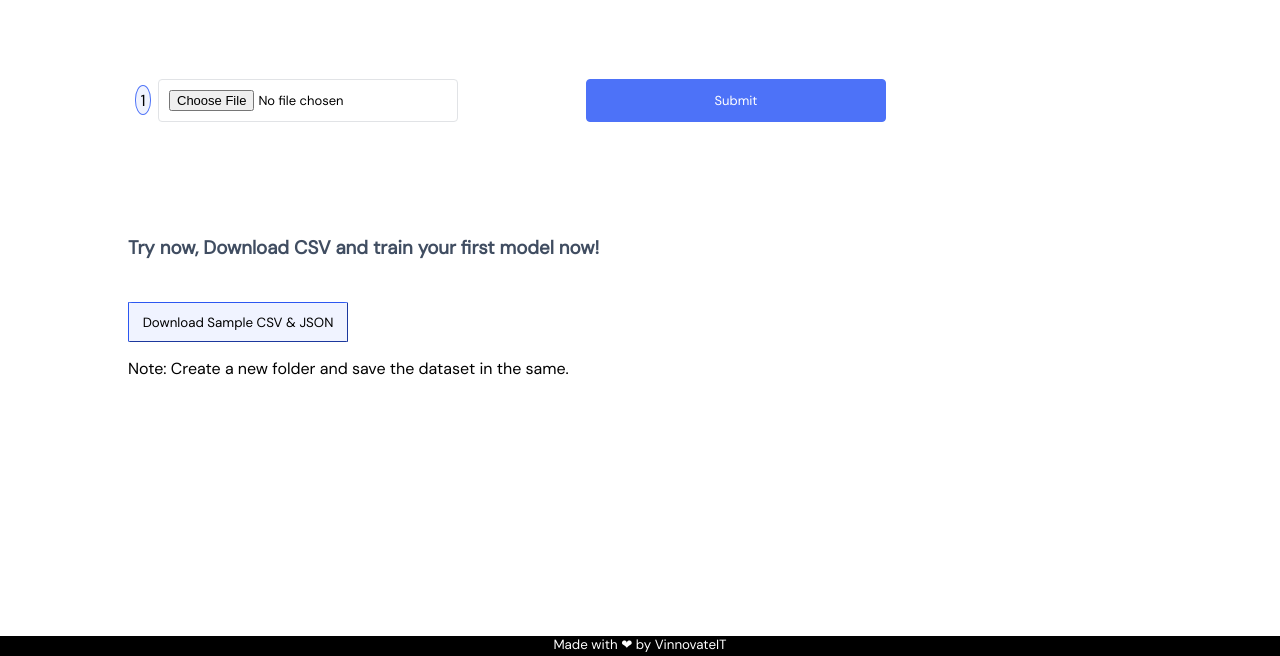
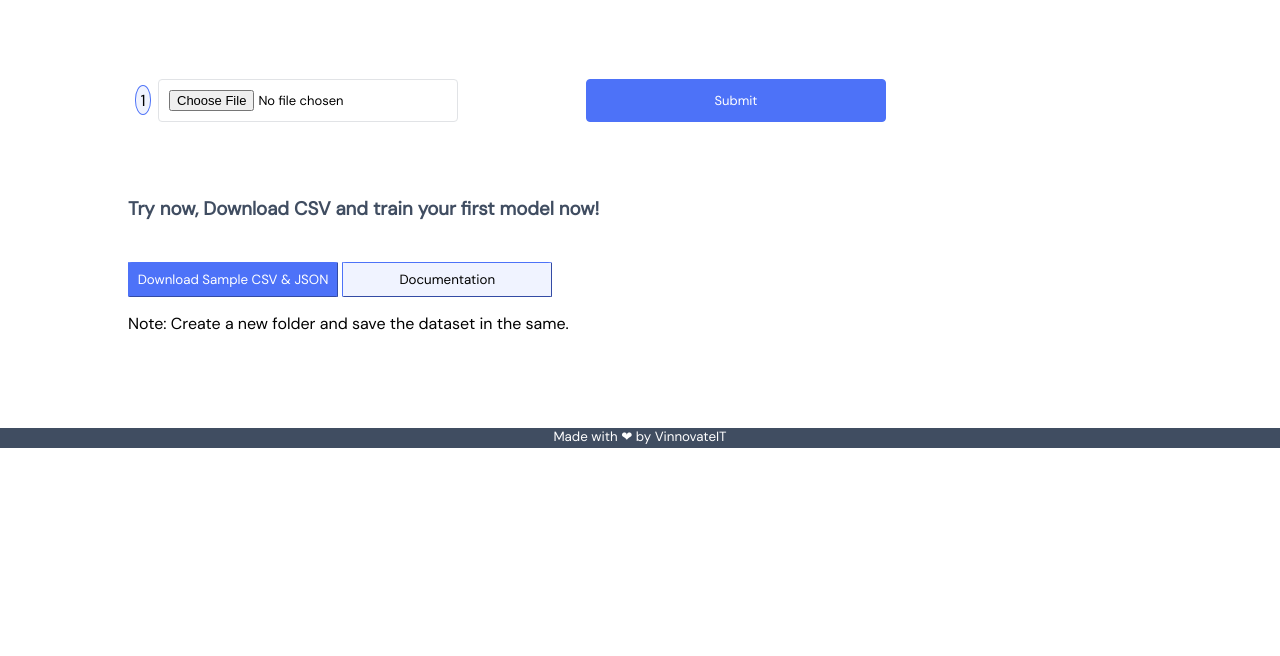
Before and after one commit to AviralJ58/ml-assistant, a Flask app: page / in a window 1280 px wide. Shown: the part 391-1047 px from the top of the page. After the commit the page ends 839 px from the top, so only its background shows below. Run offline with Flask 2, Linux system fonts and the light colour scheme.

Commit message:
Added documentation

```diff
--- a/static/css/style.css
+++ b/static/css/style.css
@@ -80,10 +80,6 @@ h1,h2,h3,h4,h5,h6{
 	display: flex;
 }
 
-.submit:hover{
-	background-color: #4e73f8f3;
-}
-
 .down{
 	background-color: #4E73F815;
 	color:#000000;
@@ -94,18 +90,34 @@ h1,h2,h3,h4,h5,h6{
 	border-radius: 8%;
 	border-width: 1px;
 }
-.downc{
+
+.documentation{
 	background-color: #4E73F815;
 	color:#000000;
 	margin-block-start: 2%;
-	width:220px;
-	height: 40px;
-	border-color: #2c57f1;
+	width:210px;
+	height: 35px;
+	border-color: #4D72F8;
 	border-radius: 2%;
 	border-width: 1px;
 }
 
-.down:hover{
+.sample{
+	background-color: #4D72F8;
+	color:#ffffff;
+	margin-block-start: 2%;
+	border-color: #4D72F8;
+	height: 35px;
+	width:210px;
+	border-radius: 2%;
+	border-width: 1px;
+}
+
+.submit:hover, .sample:hover{
+	background-color: #4e73f8f3;
+}
+
+.down:hover,.documentation:hover{
 	border-color: #000000;
 }
 
@@ -143,10 +155,10 @@ h1,h2,h3,h4,h5,h6{
 }
 
 .header{
-text-align: left;
-vertical-align: middle;
-margin:100;
-padding: 0;
+	text-align: left;
+	vertical-align: middle;
+	margin:100;
+	padding: 0;
 }
 
 .heading{
@@ -155,8 +167,6 @@ padding: 0;
 	font-size: 34px;
 	color: #4D72F8;
 	position: relative;
-
-
 }
 
 .heading:before{
@@ -167,15 +177,11 @@ padding: 0;
 .footer{
 	height:20px;
     width: 100%;
-    background-color: #000000;
+    background-color: #404D61;
     text-align: center;
 	color: #ffffff;
 	font-size: smaller;
   }
-
-#index_footer{
-	margin-block-start: 13.8%;
-}
 
 @media screen and (max-width:510px)
 {
--- a/templates/index.html
+++ b/templates/index.html
@@ -55,19 +55,16 @@
 
      <!--Make a try now button which loads a csv-->
      <div class="container">
-        <br>
         <h3>Try now, Download CSV and train your first model now!</h3>
-        <a href="/return-csv-json/" download><button class='downc'>Download Sample CSV & JSON</button></a>
+        <a href="/return-csv-json/" download><button class='sample'>Download Sample CSV & JSON</button></a>
+        <a href=https://github.com/AviralJ58/automatic-ml-rendering/blob/main/README.md><button class='documentation'>Documentation</button></a>
         <br>
         <p>Note: Create a new folder and save the dataset in the same.</p>
     </div>
 
-
-
-
-
     <footer class="footer" id="index_footer">
         <p>Made with &#10084; by <a href="https://vinnovateit.com/">VinnovateIT</a></p>
     </footer>
+
 </body>
 </html>
--- a/templates/model.html
+++ b/templates/model.html
@@ -103,6 +103,7 @@
         <a href="/return-api/" download><button class='down'>Download API</button></a>
         <br>
         <p>Note: Please keep the downloaded code, API and dataset in the same folder.</p>
+        <a href=https://github.com/AviralJ58/automatic-ml-rendering/blob/main/README.md><button class='documentation'>Documentation</button></a>
     </div>
 
     <footer class="footer">
```
Also changed, not shown: README.md.
